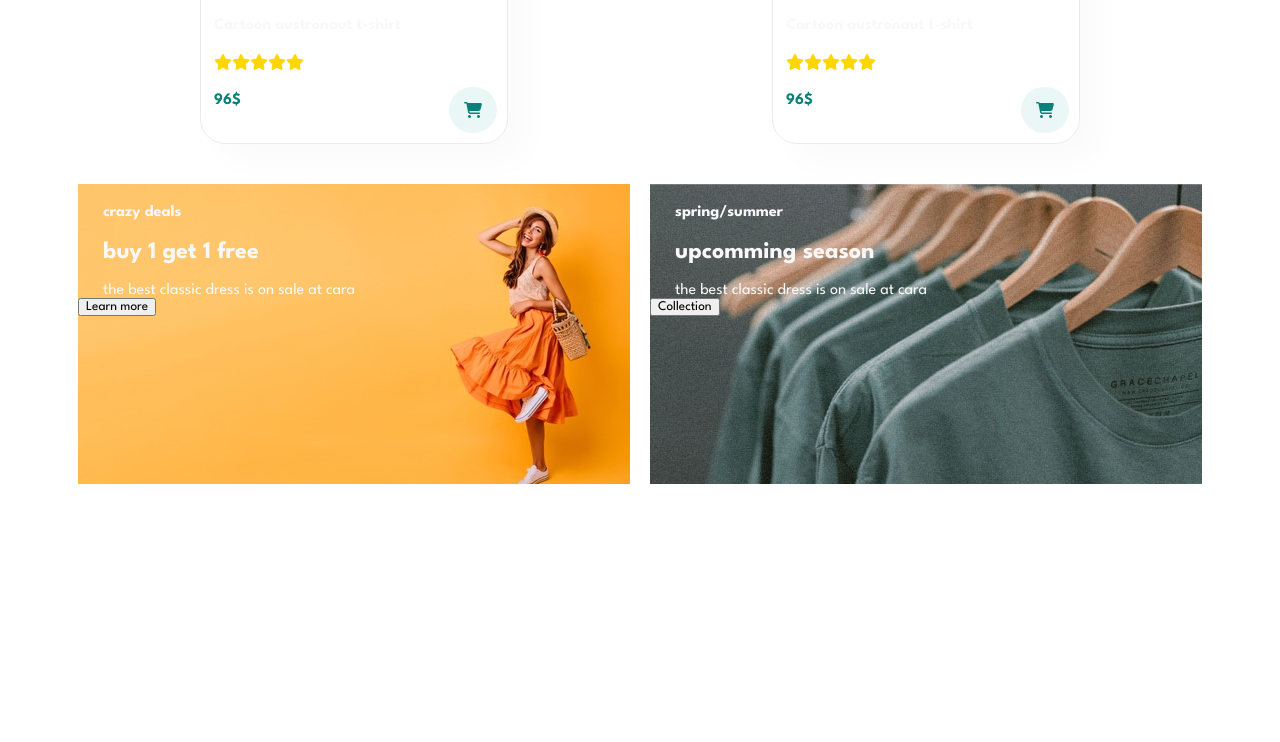
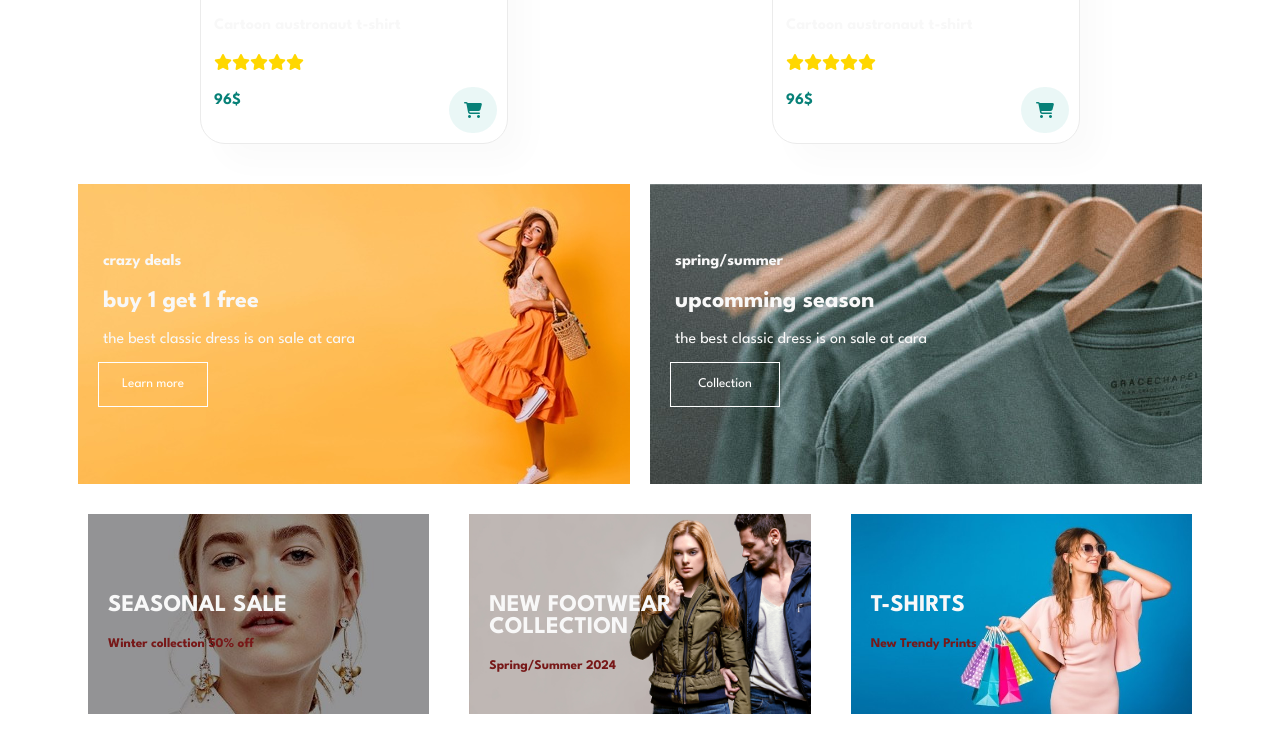
Before and after one commit to Daxrokz10/e-commerce-clone, a plain HTML site: page index.html in a window 1280 px wide. Shown: the part 4576-5318 px from the top of the page. Before the commit the page ends 5078 px from the top, so only its background shows below. Drawn offline with Linux system fonts and the light colour scheme.

Commit message:
small banners

```diff
--- a/index.html
+++ b/index.html
@@ -192,16 +192,30 @@
 <section class="banners">
     <div class="bigbanners">
         <div class="bigbanner1">
-            <h4 style="margin-left: 25px;">crazy deals</h4>
+            <h4 style="margin-top: 70px; margin-left: 25px;">crazy deals</h4>
             <h2 style="margin-left: 25px;">buy 1 get 1 free</h2>
             <span style="margin-left: 25px;">the best classic dress is on sale at cara</span><br>
             <button class="bannerbutton">Learn more</button>
         </div>
         <div class="bigbanner2">
-            <h4 style="margin-left: 25px;">spring/summer</h4>
+            <h4 style="margin-top: 70px; margin-left: 25px;">spring/summer</h4>
             <h2 style="margin-left: 25px;">upcomming season</h2>
             <span style="margin-left: 25px;">the best classic dress is on sale at cara</span><br>
             <button class="bannerbutton">Collection</button>
+        </div>
+    </div>
+    <div class="smallbanners">
+        <div class="smallbanner1">
+            <h2>SEASONAL SALE</h2>
+            <h5>Winter collection 50% off</h5>
+        </div>
+        <div class="smallbanner2">
+            <h2>NEW FOOTWEAR<br>COLLECTION</h2>
+            <h5>Spring/Summer 2024</h5>
+        </div>
+        <div class="smallbanner3">
+            <h2>T-SHIRTS</h2>
+            <h5>New Trendy Prints</h5>
         </div>
     </div>
 </section>
--- a/style.css
+++ b/style.css
@@ -216,3 +216,52 @@ li{
   width: 580px;
   background-image: url(./images/banner/b10.jpg);
 }
+.smallbanners{
+  display: flex;
+  justify-content: center;
+  align-content: center;
+}
+.smallbanner1{
+  margin: 20px;
+  width: 370px;
+  height: 200px;
+  background-size: cover;
+  background-image: url(./images/banner/b7.jpg);
+}
+.smallbanner2{
+  margin: 20px;
+  width: 370px;
+  height: 200px;
+  background-size: cover;
+  background-image: url(./images/banner/b4.jpg);
+}
+.smallbanner3{
+  margin: 20px;
+  width: 370px;
+  height: 200px;
+  background-size: cover;
+  background-image: url(./images/banner/b18.jpg);
+}
+.bannerbutton{
+  color: white;
+  margin-left: 20px;
+  margin-top: 15px;
+  height: 45px;
+  width: 110px;
+  background-color: transparent;
+  border: 1px white solid;
+  transition: .2s;
+}
+.bannerbutton:hover{
+  background-color: #088178;
+  border: 0px;
+}
+.smallbanners h2,h5{
+  margin-left: 20px;
+}
+.smallbanners h2{
+  margin-top: 80px;
+}
+.smallbanners h5{
+  color: #771818;
+}
```
